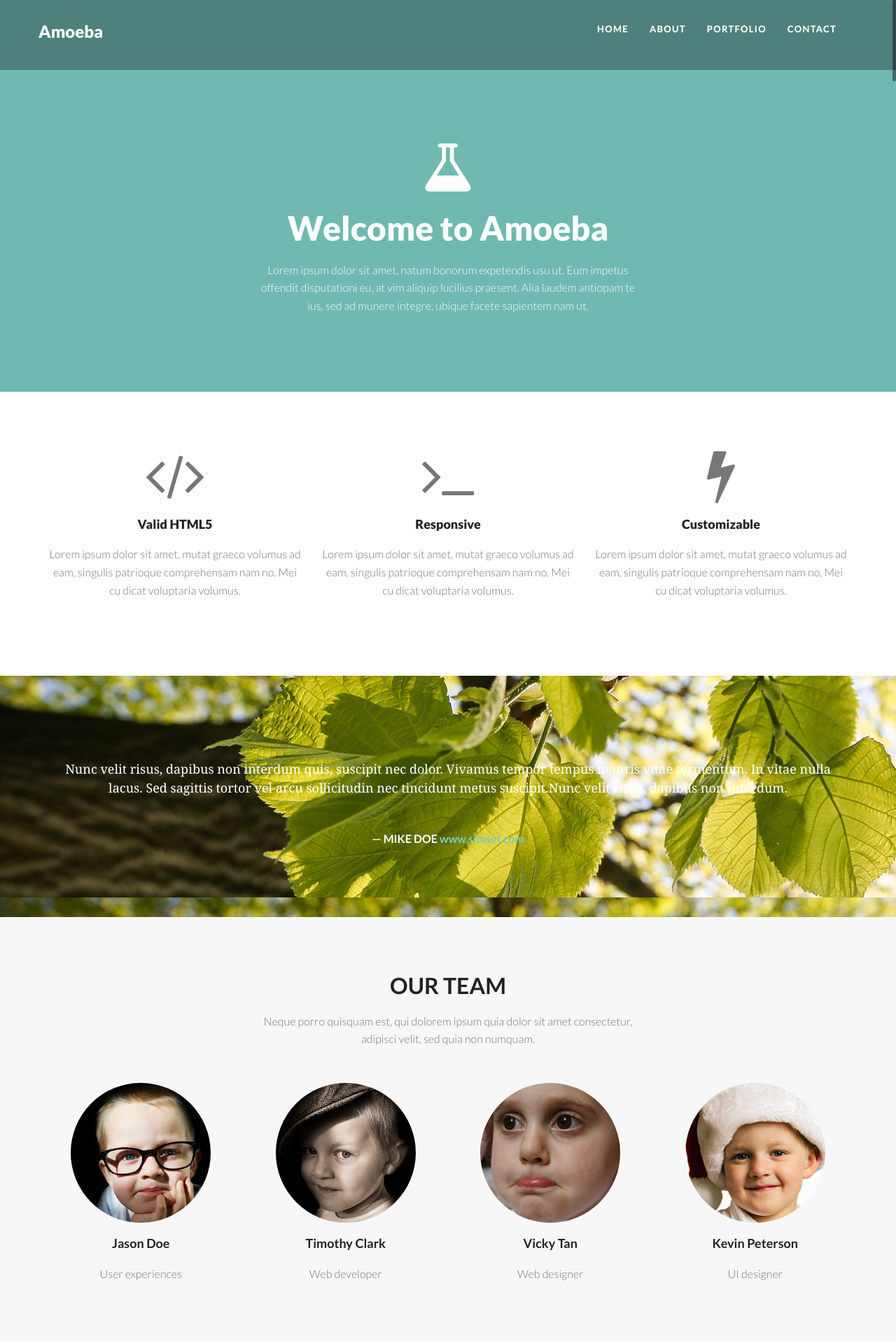
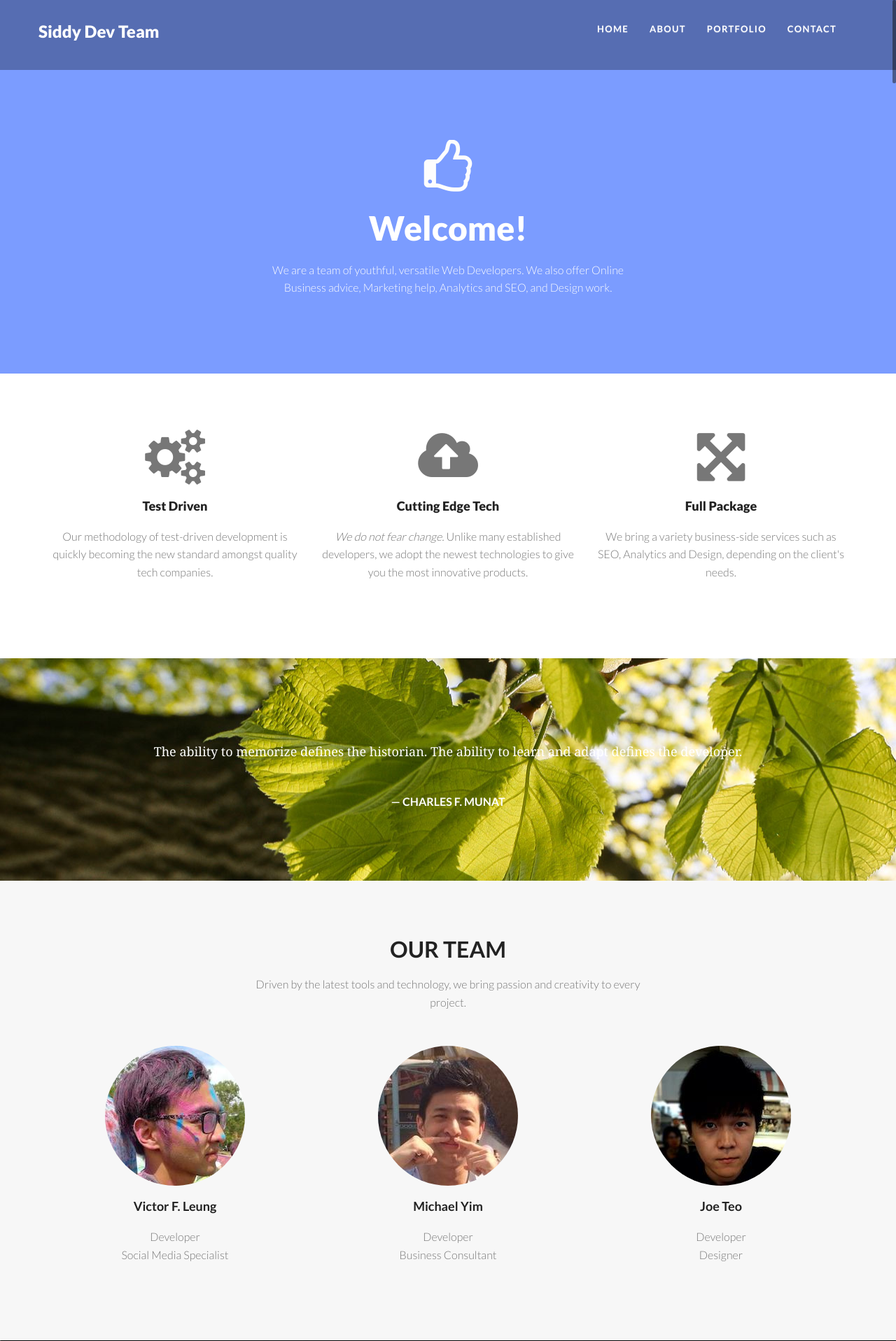
Before and after one commit to MichaelYim/SiddyDev, a PHP site: page / in a window 1280 px wide. Shown: the top 1917 px of the page at 70% size. Run offline with PHP 8.4, Linux system fonts and the light colour scheme; some libraries are stand-ins or nearby versions.

Commit message:
putting up screenshots/links to portfolio

```diff
--- a/css/style.css
+++ b/css/style.css
@@ -432,7 +432,7 @@ h1 a.navbar-brand {
 
 section.featured {
 	padding: 200px 0 60px;
-	background: #70B9B0;
+	background: #7B9CFF;
 	color: #fdfdfd;
 }
 
--- a/home.html
+++ b/home.html
@@ -7,7 +7,7 @@
 		<!-- BASICS -->
         <meta charset="utf-8">
 		<meta http-equiv="X-UA-Compatible" content="IE=edge,chrome=1">
-        <title>Amoeba free one page responsive bootstrap site template</title>
+        <title>Siddy Dev Team</title>
         <meta name="description" content="">
 		<meta name="viewport" content="width=device-width, initial-scale=1.0">
 		<link rel="stylesheet" type="text/css" href="css/isotope.css" media="screen" />
@@ -27,12 +27,12 @@
 					<button type="button" class="navbar-toggle" data-toggle="collapse" data-target=".navbar-collapse">
 						<span class="fa fa-bars color-white"></span>
 					</button>
-					<h1><a class="navbar-brand" href="index.html" data-0="line-height:90px;" data-300="line-height:50px;">			Amoeba
+					<h1><a class="navbar-brand" href="index.html" data-0="line-height:90px;" data-300="line-height:50px;">			Siddy Dev Team
 					</a></h1>
 				</div>
 				<div class="navbar-collapse collapse">
 					<ul class="nav navbar-nav" data-0="margin-top:20px;" data-300="margin-top:5px;">
-						<li class="active"><a href="index.html">Home</a></li>
+						<li class="active"><a href="home.html">Home</a></li>
 						<li><a href="#section-about">About</a></li>
 						<li><a href="#section-works">Portfolio</a></li>
 						<li><a href="#section-contact">Contact</a></li>
@@ -47,12 +47,10 @@
 					<div class="col-md-6 col-md-offset-3">
 
 						<div class="align-center">
-							<i class="fa fa-flask fa-5x mar-bot20"></i>
-							<h2 class="slogan">Welcome to Amoeba</h2>
+							<i class="fa fa-thumbs-o-up fa-5x mar-bot20"></i>
+							<h2 class="slogan">Welcome!</h2>
 							<p>
-							Lorem ipsum dolor sit amet, natum bonorum expetendis usu ut.
-							Eum impetus offendit disputationi eu, at vim aliquip lucilius praesent.
-							Alia laudem antiopam te ius, sed ad munere integre, ubique facete sapientem nam ut.
+							We are a team of youthful, versatile Web Developers. We also offer Online Business advice, Marketing help, Analytics and SEO, and Design work.
 
 							</p>
 						</div>
@@ -68,30 +66,28 @@
 			<div class="row mar-bot40">
 				<div class="col-lg-4" >
 					<div class="align-center">
-						<i class="fa fa-code fa-5x mar-bot20"></i>
-						<h4 class="text-bold">Valid HTML5</h4>
-						<p>Lorem ipsum dolor sit amet, mutat graeco volumus ad eam, singulis patrioque comprehensam nam no.
-						Mei cu dicat voluptaria volumus.
+						<i class="fa fa-cogs fa-5x mar-bot20"></i>
+						<h4 class="text-bold">Test Driven</h4>
+						<p>Our methodology of test-driven development is quickly becoming the new standard amongst quality tech companies.
 						</p>
 					</div>
 				</div>
 
 				<div class="col-lg-4" >
 					<div class="align-center">
-						<i class="fa fa-terminal fa-5x mar-bot20"></i>
-						<h4 class="text-bold">Responsive</h4>
-						<p>Lorem ipsum dolor sit amet, mutat graeco volumus ad eam, singulis patrioque comprehensam nam no.
-						Mei cu dicat voluptaria volumus.
+						<i class="fa fa-cloud-upload fa-5x mar-bot20"></i>
+						<h4 class="text-bold">Cutting Edge Tech</h4>
+						<p><em>We do not fear change.</em> Unlike many established developers, we adopt
+						the newest technologies to give you the most innovative products.
 						</p>
 					</div>
 				</div>
 
 				<div class="col-lg-4" >
 					<div class="align-center">
-						<i class="fa fa-bolt fa-5x mar-bot20"></i>
-						<h4 class="text-bold">Customizable</h4>
-						<p>Lorem ipsum dolor sit amet, mutat graeco volumus ad eam, singulis patrioque comprehensam nam no.
-						Mei cu dicat voluptaria volumus.
+						<i class="fa fa-arrows-alt fa-5x mar-bot20"></i>
+						<h4 class="text-bold">Full Package</h4>
+						<p>We bring a variety business-side services such as SEO, Analytics and Design, depending on the client's needs.
 						</p>
 					</div>
 				</div>
@@ -109,10 +105,12 @@
 							<div class="align-center">
 										<div class="testimonial pad-top40 pad-bot40 clearfix">
 											<h5>
-												Nunc velit risus, dapibus non interdum quis, suscipit nec dolor. Vivamus tempor tempus mauris vitae fermentum. In vitae nulla lacus. Sed sagittis tortor vel arcu sollicitudin nec tincidunt metus suscipit.Nunc velit risus, dapibus non interdum.
+												The ability to memorize defines the historian. The ability to learn and adapt defines the developer.
 											</h5>
 											<br/>
-											<span class="author">&mdash; MIKE DOE <a href="#">www.siteurl.com</a></span>
+											<span class="author">&mdash; CHARLES F. MUNAT
+											<!-- <a href="#">www.siteurl.com</a> -->
+											</span>
 										</div>
 
 								</div>
@@ -131,40 +129,43 @@
 					<div class="col-md-offset-3 col-md-6">
 						<div class="section-header">
 							<h2 class="section-heading animated" data-animation="bounceInUp">Our Team</h2>
-							<p>Neque porro quisquam est, qui dolorem ipsum quia dolor sit amet consectetur, adipisci velit, sed quia non numquam.</p>
+							<p>Driven by the latest tools and technology, we bring passion and creativity to every project.</p>
 						</div>
 					</div>
 				</div>
 
 					<div class="row align-center mar-bot40">
-						<div class="col-md-3">
+						<div class="col-md-4">
 							<div class="team-member">
-								<figure class="member-photo"><img src="img/team/member1.jpg" alt="" /></figure>
+								<figure class="member-photo"><img src="img/team/victorleungprofile.jpg" alt="" /></figure>
 								<div class="team-detail">
-									<h4>Jason Doe</h4>
-									<span>User experiences</span>
+									<h4>Victor F. Leung</h4>
+									<span>Developer</span>
+									<p>Social Media Specialist</p>
 								</div>
 							</div>
 						</div>
-						<div class="col-md-3">
+						<div class="col-md-4">
 							<div class="team-member">
-								<figure class="member-photo"><img src="img/team/member2.jpg" alt="" /></figure>
+								<figure class="member-photo"><img src="img/team/amoebapic.jpg" alt="" /></figure>
 								<div class="team-detail">
-									<h4>Timothy Clark</h4>
-									<span>Web developer</span>
+									<h4>Michael Yim</h4>
+									<span>Developer</span>
+									<p>Business Consultant</p>
 								</div>
 							</div>
 						</div>
-						<div class="col-md-3">
+						<div class="col-md-4">
 							<div class="team-member">
-								<figure class="member-photo"><img src="img/team/member3.jpg" alt="" /></figure>
+								<figure class="member-photo"><img src="img/team/joeprofile.jpg" alt="" /></figure>
 								<div class="team-detail">
-								<h4>Vicky Tan</h4>
-									<span>Web designer</span>
+								<h4>Joe Teo</h4>
+									<span>Developer</span>
+									<p>Designer</p>
 								</div>
 							</div>
 						</div>
-						<div class="col-md-3">
+						<!-- <div class="col-md-3">
 							<div class="team-member">
 								<figure class="member-photo"><img src="img/team/member4.jpg" alt="" /></figure>
 								<div class="team-detail">
@@ -172,7 +173,7 @@
 									<span>UI designer</span>
 								</div>
 							</div>
-						</div>
+						</div> -->
 					</div>
 
 		</div>
@@ -183,8 +184,9 @@
 		<section id="parallax1" class="section pad-top40 pad-bot40" data-stellar-background-ratio="0.5">
 			<div class="container">
             <div class="align-center pad-top40 pad-bot40">
-                <blockquote class="bigquote color-white">Indoctum accusamus comprehensam</blockquote>
-				<p class="color-white">Bootstraptaste</p>
+<!--                 <blockquote class="bigquote color-white">Indoctum accusamus comprehensam</blockquote>
+				<p class="color-white">Bootstraptaste</p> -->
+						<p></p>
             </div>
 			</div>
 		</section>
@@ -206,8 +208,8 @@
                           <nav id="filter" class="col-md-12 text-center">
                             <ul>
                               <li><a href="#" class="current btn-theme btn-small" data-filter="*">All</a></li>
-                              <li><a href="#"  class="btn-theme btn-small" data-filter=".webdesign" >Web Design</a></li>
-                              <li><a href="#"  class="btn-theme btn-small" data-filter=".photography">Photography</a></li>
+                              <li><a href="#"  class="btn-theme btn-small" data-filter=".javascript" >Javascript Framework</a></li>
+                              <li><a href="#"  class="btn-theme btn-small" data-filter=".photography">Ruby on Rails</a></li>
                               <li ><a href="#" class="btn-theme btn-small" data-filter=".print">Print</a></li>
                             </ul>
                           </nav>
@@ -215,25 +217,25 @@
                             <div class="row">
                               <div class="portfolio-items isotopeWrapper clearfix" id="3">
 
-                                <article class="col-md-4 isotopeItem webdesign">
+                                <article class="col-md-4 isotopeItem javascript">
 									<div class="portfolio-item">
-										<img src="img/portfolio/img1.jpg" alt="" />
+										<img src="img/portfolio/frontpackerpicture.jpg" alt="" />
 										 <div class="portfolio-desc align-center">
 											<div class="folio-info">
-												<h5><a href="#">Portfolio name</a></h5>
-												<a href="img/portfolio/img1.jpg" class="fancybox"><i class="fa fa-plus fa-2x"></i></a>
+												<h5><a href="#">Frontpacker (beta)</a></h5>
+												<a href="http://frontpacker.meteor.com" target="_blank" class="fancybox"><i class="fa fa-plus fa-2x"></i></a>
 											 </div>
 										 </div>
 									</div>
                                 </article>
 
-                                <article class="col-md-4 isotopeItem photography">
+                                <article class="col-md-4 isotopeItem javascript">
 									<div class="portfolio-item">
-										<img src="img/portfolio/img2.jpg" alt="" />
+										<img src="img/portfolio/jamscopepicture.jpg" alt="" />
 										 <div class="portfolio-desc align-center">
 											<div class="folio-info">
-												<h5><a href="#">Portfolio name</a></h5>
-												<a href="img/portfolio/img2.jpg" class="fancybox"><i class="fa fa-plus fa-2x"></i></a>
+												<h5><a href="#">jamScope (alpha)</a></h5>
+												<a href="http://jamscope.meteor.com" class="fancybox"><i class="fa fa-plus fa-2x"></i></a>
 											 </div>
 										 </div>
 									</div>
@@ -276,7 +278,7 @@
 									</div>
                                 </article>
 
-                                <article class="col-md-4 isotopeItem webdesign">
+                                <article class="col-md-4 isotopeItem javascript">
 									<div class="portfolio-item">
 										<img src="img/portfolio/img6.jpg" alt="" />
 										 <div class="portfolio-desc align-center">
```
Also changed, not shown: img/portfolio/frontpackerpicture.jpg (added), img/portfolio/imgx1.jpg (renamed from img/portfolio/img1.jpg), img/portfolio/jamscopepicture.jpg (added), img/team/amoebapic.jpg (added), img/team/joeprofile.jpg (added), img/team/member1.jpg (deleted), img/team/member2.jpg (deleted), img/team/member3.jpg (deleted), img/team/member4.jpg (deleted), img/team/victorleungprofile.jpg (added), 5 other files.
